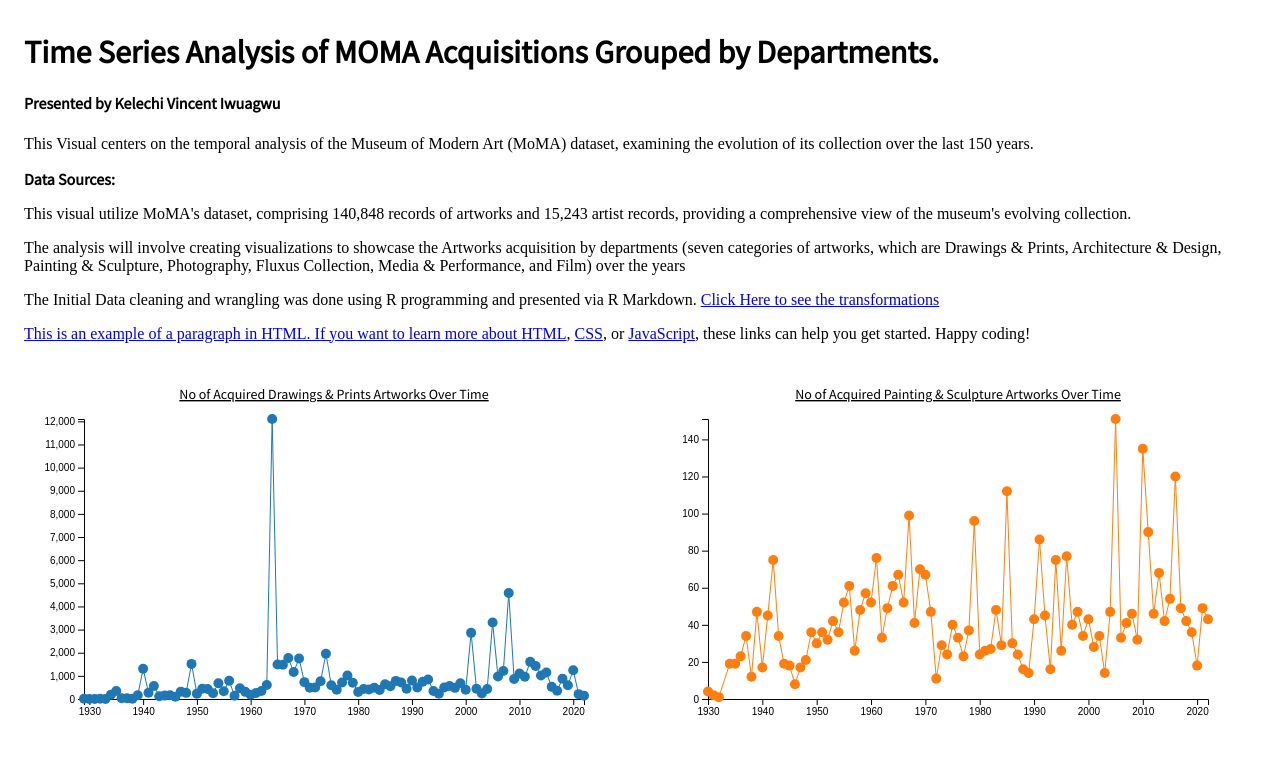
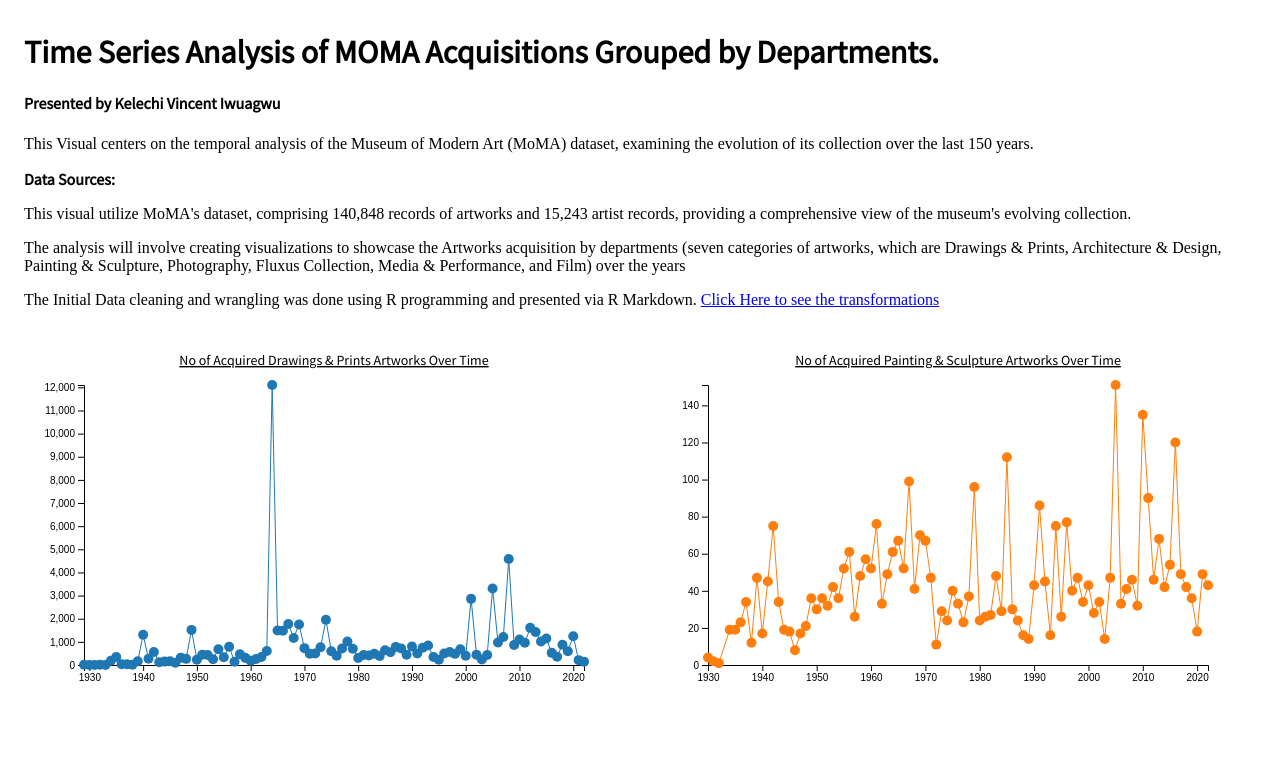
Before and after one commit to kayceeprag/FinalProject, a plain HTML site: page index.html in a window 1280 px wide. Shown: the top 772 px of the page. Drawn offline with Linux system fonts and the light colour scheme.

Commit message:
Update index.html

```diff
--- a/index.html
+++ b/index.html
@@ -20,15 +20,6 @@
 
       <p>The Initial Data cleaning and wrangling was done using R programming and presented via R Markdown. <a href = "https://kayceeprag.github.io/FinalProject/data_cleaning.html">Click Here to see the transformations</a? </p>
 
-         <p>
-        This is an example of a paragraph in HTML. If you want to learn more about
-        <a href="https://www.w3schools.com/html/" target="_blank">HTML</a>,
-        <a href="https://www.w3schools.com/css/" target="_blank">CSS</a>, or
-        <a href="https://www.w3schools.com/js/" target="_blank">JavaScript</a>,
-        these links can help you get started. Happy coding!
-    </p>
-
-
     </div>
     <div id="tooltip" style="opacity:0; position: absolute; text-align: center; width: 60px; height: 28px; padding: 2px; font: 12px sans-serif; background: lightsteelblue; border: 0px; border-radius: 8px; pointer-events: none;"></div>
     <div id="hover-content"> </div>
```
